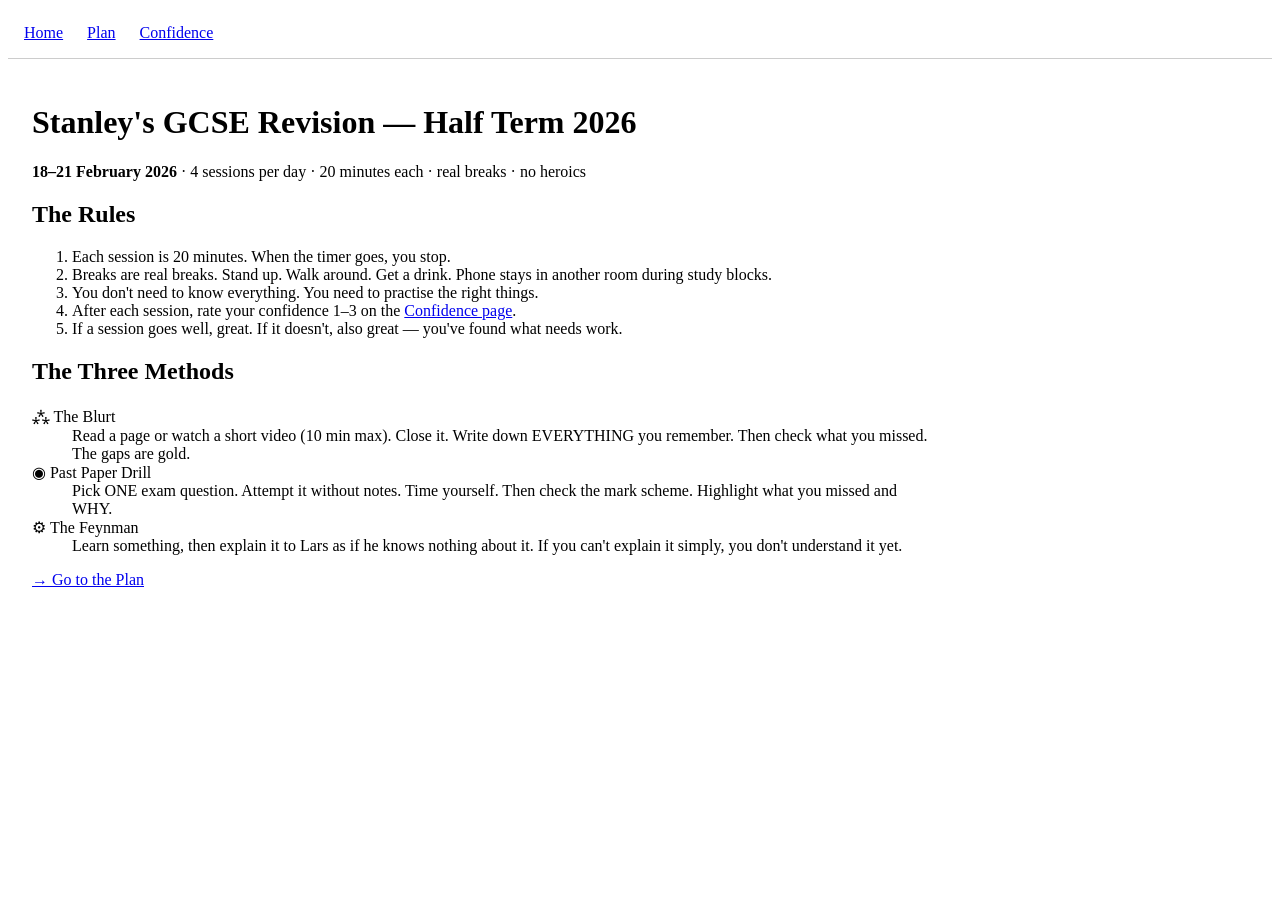
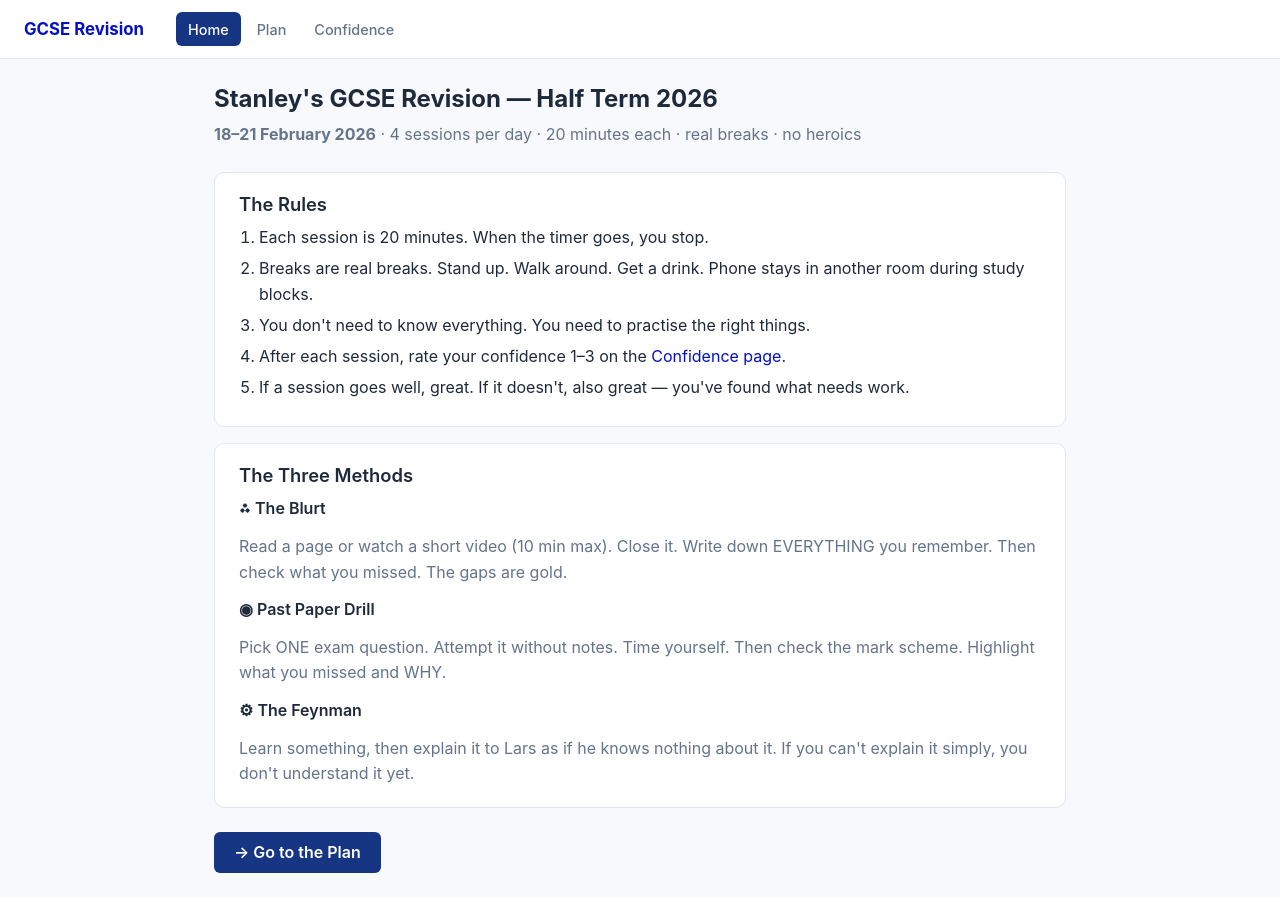
Before and after one commit to larsvers/gcse-study-plan, a SvelteKit app: page / in a window 1280 px wide. Before the commit the page ends 800 px from the top, so only its background shows below. Built offline with nearby package versions, Linux system fonts and the light colour scheme.

Commit message:
Style app

```diff
--- /dev/null
+++ b/src/app.css
@@ -0,0 +1,60 @@
+*,
+*::before,
+*::after {
+	box-sizing: border-box;
+	margin: 0;
+}
+
+:root {
+	--accent: rgb(22, 53, 130);
+	--accent-dark: #020fc7;
+	--bg: #f7f9fc;
+	--card: #fff;
+	--border: #e2e8f0;
+	--text: #1e293b;
+	--text-muted: #64748b;
+	--radius: 10px;
+}
+
+body {
+	font-family: -apple-system, BlinkMacSystemFont, 'Segoe UI', Roboto, sans-serif;
+	background: var(--bg);
+	color: var(--text);
+	line-height: 1.6;
+}
+
+a {
+	color: var(--accent-dark);
+	text-decoration: none;
+}
+
+a:hover {
+	text-decoration: underline;
+}
+
+h1,
+h2,
+h3 {
+	line-height: 1.3;
+}
+
+h1 {
+	font-size: 1.5rem;
+	font-weight: 700;
+	margin-bottom: 0.5rem;
+}
+
+h2 {
+	font-size: 1.15rem;
+	font-weight: 600;
+	margin-top: 1.5rem;
+	margin-bottom: 0.5rem;
+}
+
+input,
+textarea,
+select,
+button {
+	font-family: inherit;
+	font-size: inherit;
+}
--- a/src/routes/+layout.svelte
+++ b/src/routes/+layout.svelte
@@ -1,12 +1,18 @@
 <script>
 	import { resolve } from '$app/paths';
+	import { page } from '$app/state';
+	import '../app.css';
+
 	let { children } = $props();
 </script>
 
 <nav>
-	<a href={resolve('/')}>Home</a>
-	<a href={resolve('/plan')}>Plan</a>
-	<a href={resolve('/rate')}>Confidence</a>
+	<span class="brand">GCSE Revision</span>
+	<div class="links">
+		<a href={resolve('/')} class:active={page.url.pathname === '/'}>Home</a>
+		<a href={resolve('/plan')} class:active={page.url.pathname.startsWith('/plan')}>Plan</a>
+		<a href={resolve('/rate')} class:active={page.url.pathname.startsWith('/rate')}>Confidence</a>
+	</div>
 </nav>
 
 <main>
@@ -15,13 +21,41 @@
 
 <style>
 	nav {
-		padding: 1rem;
-		border-bottom: 1px solid #ccc;
+		background: var(--card);
+		padding: 0.75rem 1.5rem;
+		border-bottom: 1px solid var(--border);
 		display: flex;
-		gap: 1.5rem;
+		align-items: center;
+		gap: 2rem;
+	}
+	.brand {
+		font-weight: 700;
+		font-size: 1.05rem;
+		color: var(--accent-dark);
+	}
+	.links {
+		display: flex;
+		gap: 0.25rem;
+	}
+	.links a {
+		padding: 0.35rem 0.75rem;
+		border-radius: 6px;
+		font-size: 0.9rem;
+		font-weight: 500;
+		color: var(--text-muted);
+		transition: background 0.15s;
+	}
+	.links a:hover {
+		background: #f1f5f9;
+		text-decoration: none;
+	}
+	.links a.active {
+		background: var(--accent);
+		color: #fff;
 	}
 	main {
 		padding: 1.5rem;
 		max-width: 900px;
+		margin: 0 auto;
 	}
 </style>
--- a/src/routes/+page.svelte
+++ b/src/routes/+page.svelte
@@ -6,9 +6,12 @@
 	<title>Stanley's GCSE Revision</title>
 </svelte:head>
 
+<div class="hero">
 	<h1>Stanley's GCSE Revision — Half Term 2026</h1>
-<p><strong>18–21 February 2026</strong> · 4 sessions per day · 20 minutes each · real breaks · no heroics</p>
+	<p class="subtitle"><strong>18–21 February 2026</strong> · 4 sessions per day · 20 minutes each · real breaks · no heroics</p>
+</div>
 
+<div class="card">
 	<h2>The Rules</h2>
 	<ol>
 		<li>Each session is 20 minutes. When the timer goes, you stop.</li>
@@ -17,7 +20,9 @@
 		<li>After each session, rate your confidence 1–3 on the <a href={resolve('/rate')}>Confidence page</a>.</li>
 		<li>If a session goes well, great. If it doesn't, also great — you've found what needs work.</li>
 	</ol>
+</div>
 
+<div class="card">
 	<h2>The Three Methods</h2>
 	<dl>
 		<dt>⁂ The Blurt</dt>
@@ -29,5 +34,55 @@
 		<dt>⚙ The Feynman</dt>
 		<dd>Learn something, then explain it to Lars as if he knows nothing about it. If you can't explain it simply, you don't understand it yet.</dd>
 	</dl>
+</div>
 
-<p><a href={resolve('/plan')}>→ Go to the Plan</a></p>
+<a href={resolve('/plan')} class="cta">→ Go to the Plan</a>
+
+<style>
+	.hero {
+		margin-bottom: 1.5rem;
+	}
+	.subtitle {
+		color: var(--text-muted);
+	}
+	.card {
+		background: var(--card);
+		border: 1px solid var(--border);
+		border-radius: var(--radius);
+		padding: 1.25rem 1.5rem;
+		margin-bottom: 1rem;
+	}
+	.card h2 {
+		margin-top: 0;
+	}
+	ol {
+		padding-left: 1.25rem;
+	}
+	ol li {
+		margin-bottom: 0.35rem;
+	}
+	dl {
+		display: grid;
+		gap: 0.75rem;
+	}
+	dt {
+		font-weight: 600;
+	}
+	dd {
+		margin-left: 0;
+		color: var(--text-muted);
+	}
+	.cta {
+		display: inline-block;
+		margin-top: 0.5rem;
+		padding: 0.5rem 1.25rem;
+		background: var(--accent);
+		color: #fff;
+		border-radius: 6px;
+		font-weight: 600;
+	}
+	.cta:hover {
+		background: var(--accent-dark);
+		text-decoration: none;
+	}
+</style>
--- a/src/routes/rate/+page.svelte
+++ b/src/routes/rate/+page.svelte
@@ -62,47 +62,79 @@
 </div>
 
 <style>
+	p {
+		color: var(--text-muted);
+		margin-bottom: 1.25rem;
+	}
 	.table-wrapper {
 		overflow-x: auto;
+		background: var(--card);
+		border: 1px solid var(--border);
+		border-radius: var(--radius);
 	}
 	table {
 		border-collapse: collapse;
 		min-width: 500px;
+		width: 100%;
 	}
 	th,
 	td {
-		border: 1px solid #ccc;
-		padding: 0.5rem 0.75rem;
+		border-bottom: 1px solid var(--border);
+		padding: 0.6rem 0.75rem;
 		text-align: center;
 	}
 	th {
-		background: #1a3a5c;
-		color: white;
-		font-weight: normal;
+		background: var(--accent);
+		color: #fff;
+		font-weight: 500;
 		font-size: 0.85rem;
+	}
+	th:first-child {
+		border-radius: var(--radius) 0 0 0;
+	}
+	th:last-child {
+		border-radius: 0 var(--radius) 0 0;
+	}
+	tbody tr:hover {
+		background: #f8fafc;
+	}
+	tbody tr:last-child td {
+		border-bottom: none;
 	}
 	.subject-cell {
 		text-align: left;
 		white-space: nowrap;
+		font-weight: 500;
 	}
 	.rating-cell {
-		padding: 0.25rem;
+		padding: 0.35rem;
 	}
 	.rating-select {
 		width: 3.5rem;
 		text-align: center;
 		font-size: 1rem;
-		border: 1px solid #ccc;
-		padding: 0.2rem;
+		border: 1px solid var(--border);
+		border-radius: 6px;
+		padding: 0.25rem;
 		cursor: pointer;
+		background: var(--card);
+		transition: border-color 0.15s;
+	}
+	.rating-select:focus {
+		outline: none;
+		border-color: var(--accent);
+		box-shadow: 0 0 0 3px color-mix(in srgb, var(--accent) 25%, transparent);
 	}
 	.rating-select.rated-1 {
 		background: #fce4e4;
+		border-color: #f5a5a5;
 	}
 	.rating-select.rated-2 {
 		background: #fff3cd;
+		border-color: #f0d060;
 	}
 	.rating-select.rated-3 {
 		background: #d4edda;
+		border-color: #7bc88f;
 	}
 </style>
```
Also changed, not shown: src/routes/plan/+page.svelte (+71 -32 lines), 1 other file (tests, documents, lock files or other folders). Lines whose indentation alone changed are shown as unchanged.
